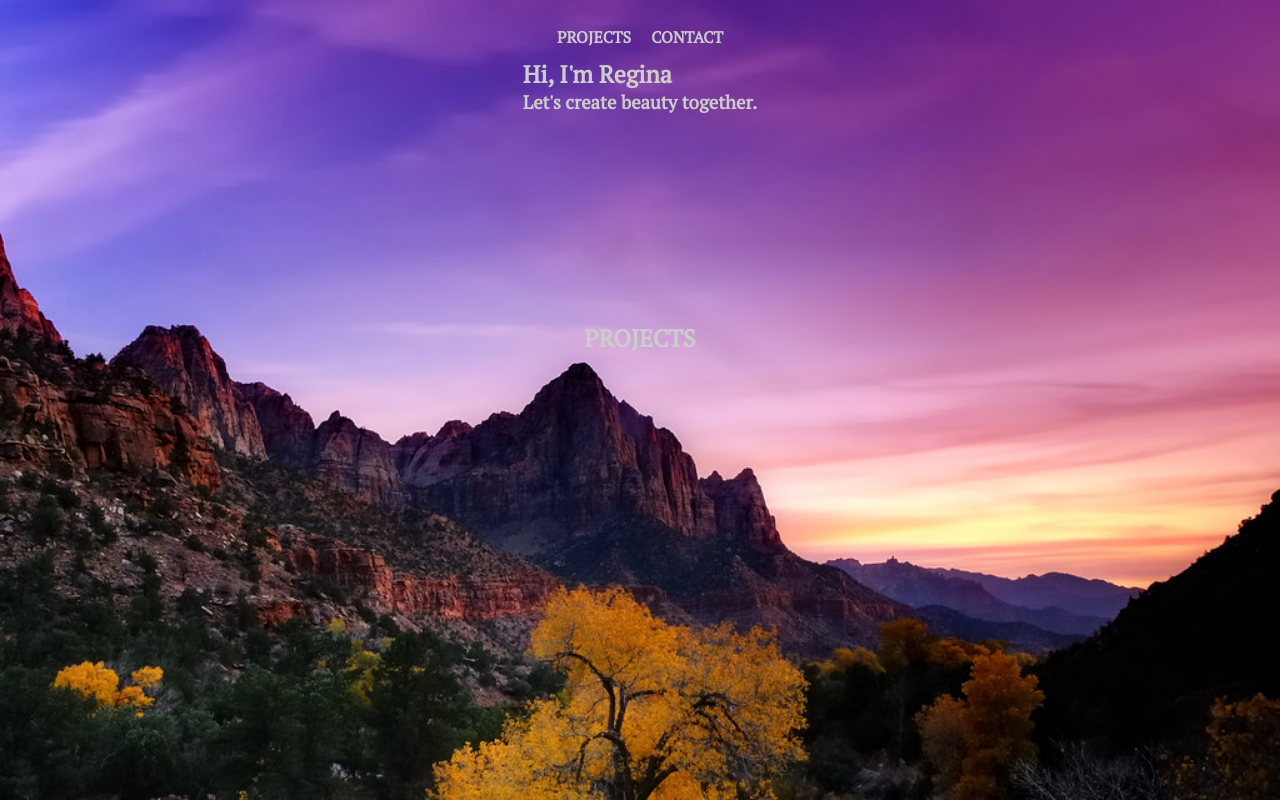
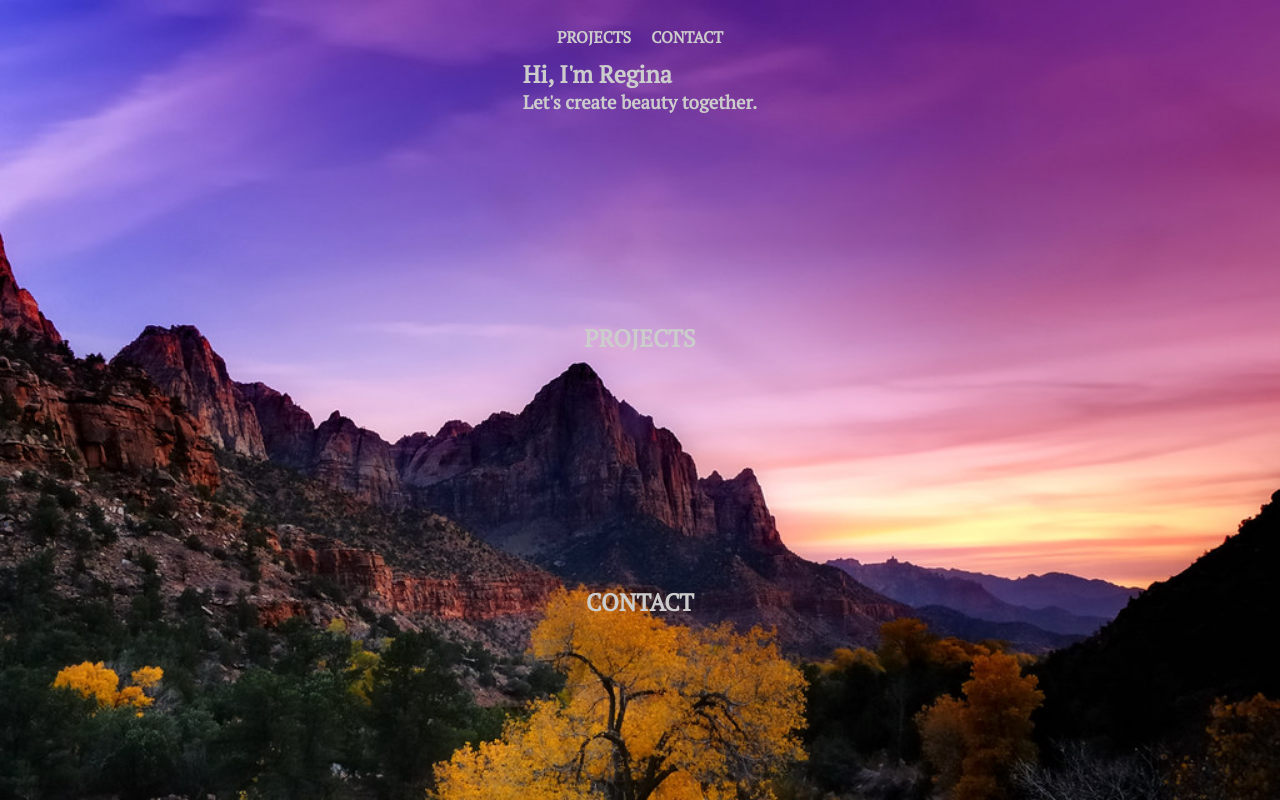
Before and after one commit to rmcguire6/react-portfolio, a React (Create React App) app: page / in a window 1280 px wide. Built offline with nearby package versions, Linux system fonts and the light colour scheme.

Commit message:
Add Contact component

```diff
--- a/src/App.js
+++ b/src/App.js
@@ -1,5 +1,6 @@
 import React from 'react';
 import AboutMe from './components/AboutMe/AboutMe'
+import Contact from './components/Contact/Contact'
 import NavBar from './components/NavBar/NavBar'
 import Projects from './components/Projects/Projects'
 import '../src/styles/main.scss';
@@ -10,6 +11,7 @@ function App() {
         <NavBar />
         <AboutMe />
         <Projects />
+        <Contact />
     </div>
   );
 }
--- /dev/null
+++ b/src/components/Contact/Contact.js
@@ -0,0 +1,13 @@
+import React from 'react'
+
+const Contact = () => {
+    return (
+        <section id="contact">
+        <div className="section__header">
+           <h2 className="text">CONTACT</h2>
+        </div>
+        </section>
+        )
+
+}
+export {Contact as default}
```
